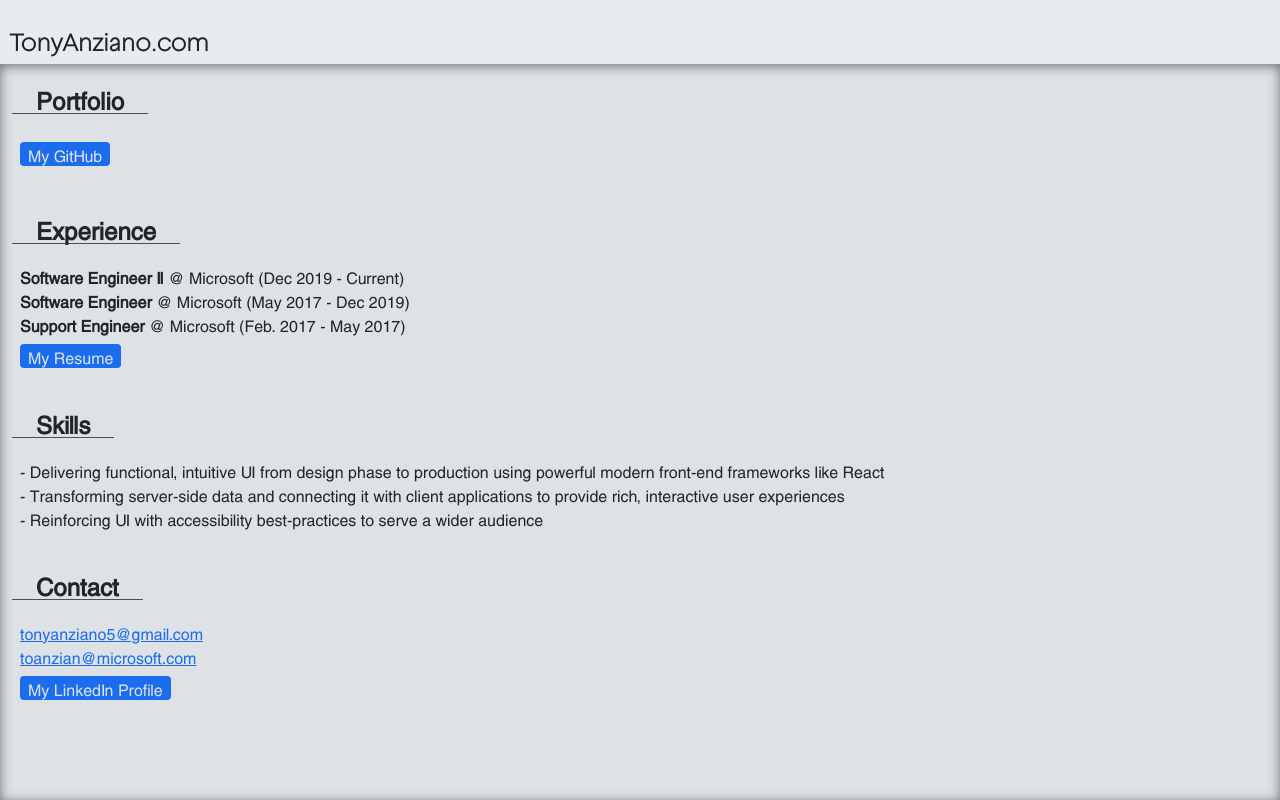
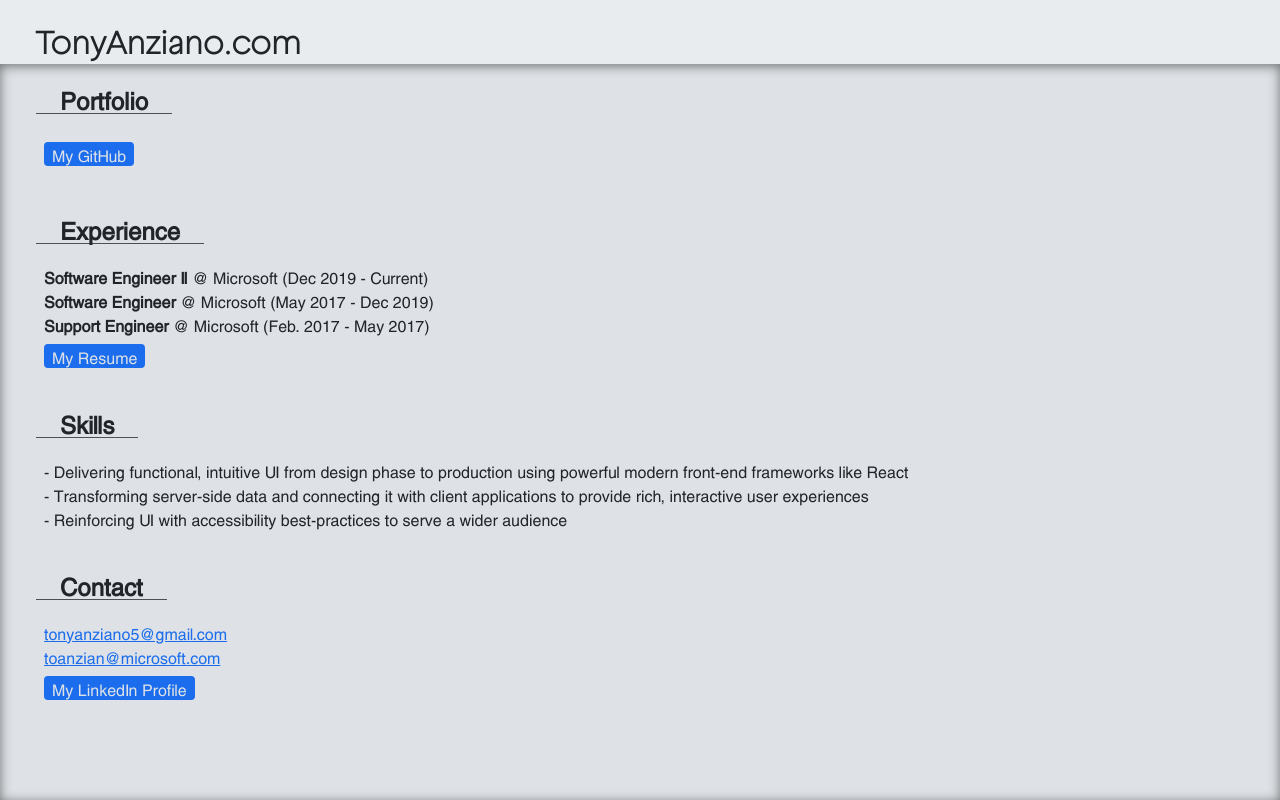
Before and after one commit to tonyanziano/tonyanziano.github.io, a plain HTML site: page index.html in a window 1280 px wide. Drawn offline with Linux system fonts and the light colour scheme.

Commit message:
Adjusted desktop spacing.

```diff
--- a/css/tonyanziano.com.css
+++ b/css/tonyanziano.com.css
@@ -128,6 +128,11 @@ section > ul > li {
 /* tablet, landscape iPad, lo-res laptops and desktops (https://stackoverflow.com/a/7354648/2280887) */
 @media (min-width: 961px) {
   .content {
-    padding: 16px 24px 48px 0;
+    padding: 16px 24px 48px 24px;
+  }
+
+  .title {
+    font-size: 32px;
+    padding: 10px 36px;
   }
 }
```
